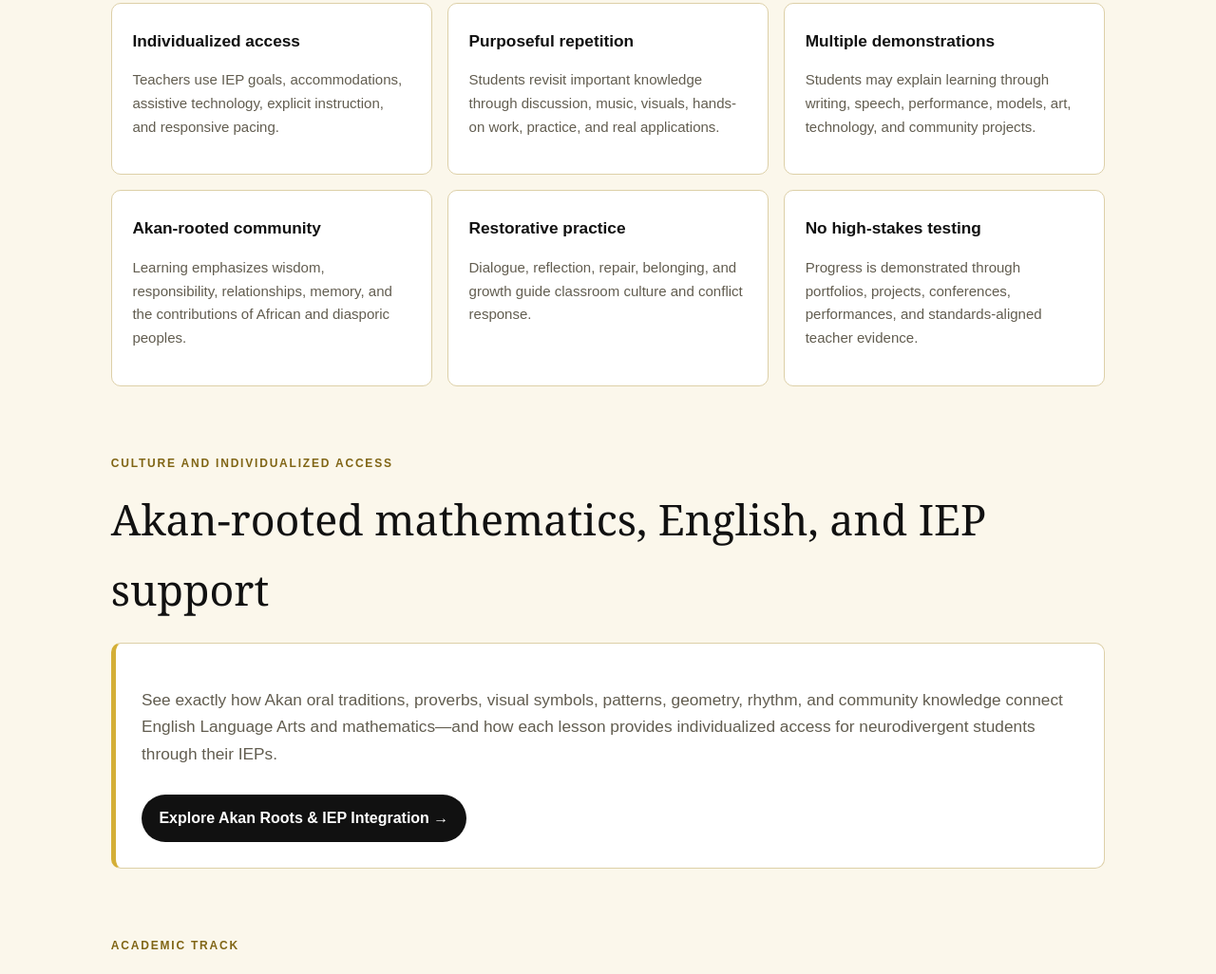
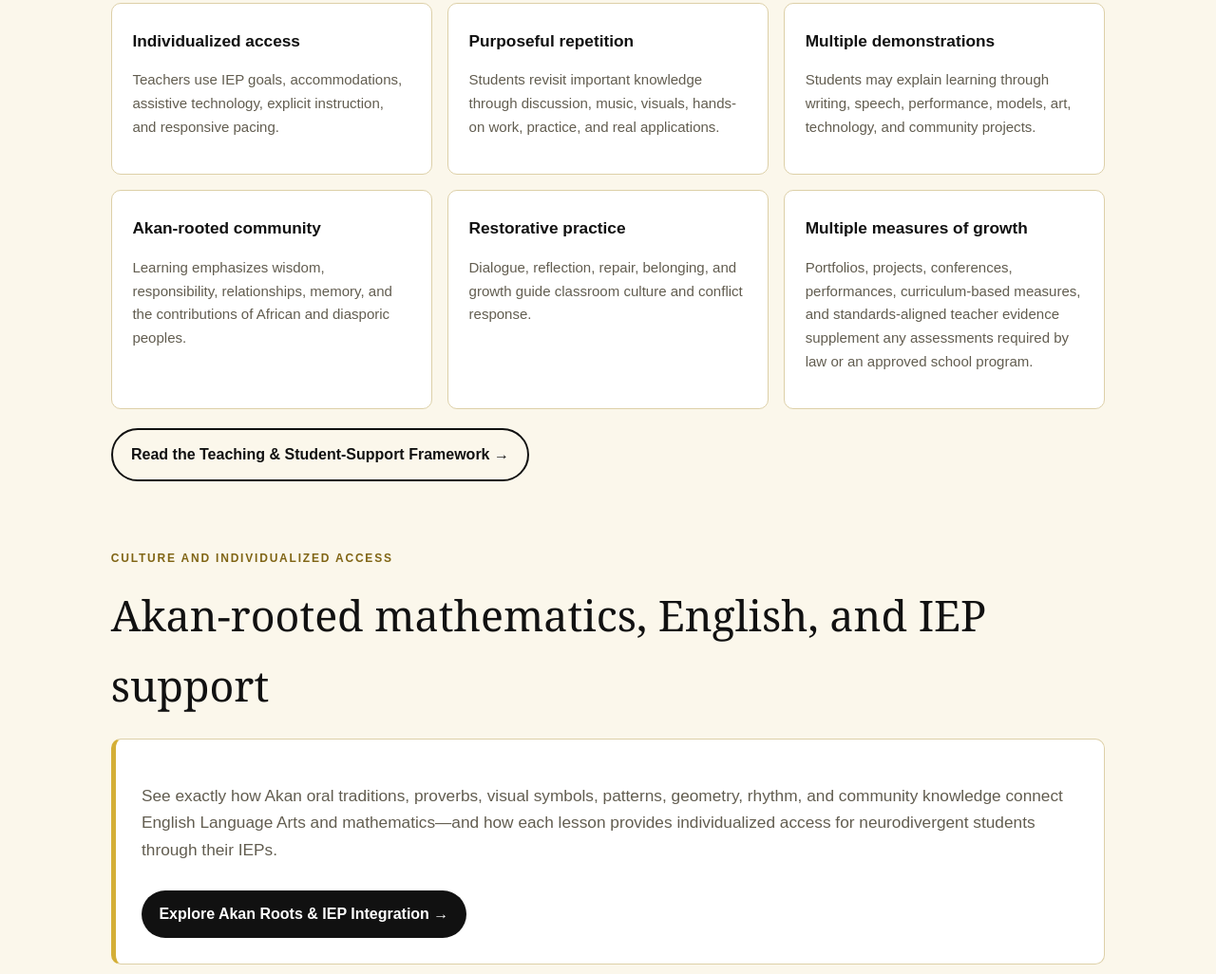
Before and after one commit to Aberewa-MiddleSchool/aberewa-site, a plain HTML site: page curriculum.html in a window 1280 px wide. Shown: the part 1138-2164 px from the top of the page at 95% size. Drawn offline with Linux system fonts and the light colour scheme.

Commit message:
Connect curriculum to founder teaching framework

```diff
--- a/curriculum.html
+++ b/curriculum.html
@@ -36,8 +36,9 @@
     <article class="card"><h4>Multiple demonstrations</h4><p>Students may explain learning through writing, speech, performance, models, art, technology, and community projects.</p></article>
     <article class="card"><h4>Akan-rooted community</h4><p>Learning emphasizes wisdom, responsibility, relationships, memory, and the contributions of African and diasporic peoples.</p></article>
     <article class="card"><h4>Restorative practice</h4><p>Dialogue, reflection, repair, belonging, and growth guide classroom culture and conflict response.</p></article>
-    <article class="card"><h4>No high-stakes testing</h4><p>Progress is demonstrated through portfolios, projects, conferences, performances, and standards-aligned teacher evidence.</p></article>
+    <article class="card"><h4>Multiple measures of growth</h4><p>Portfolios, projects, conferences, performances, curriculum-based measures, and standards-aligned teacher evidence supplement any assessments required by law or an approved school program.</p></article>
   </div>
+  <p style="margin-top:1.25rem"><a href="teaching-framework.html" style="display:inline-block;padding:.8rem 1.2rem;border:2px solid var(--purple);border-radius:999px;color:var(--purple);text-decoration:none;font-weight:bold">Read the Teaching &amp; Student-Support Framework →</a></p>
 </section>
 <section id="akan-iep-integration">
   <p class="eyebrow">Culture and individualized access</p>
```
